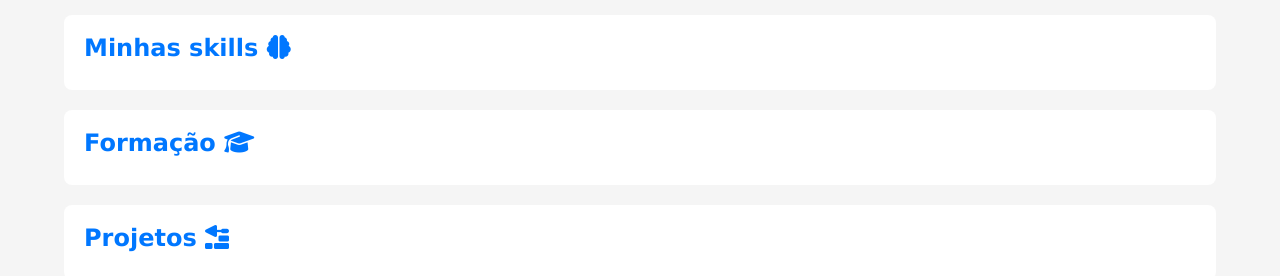
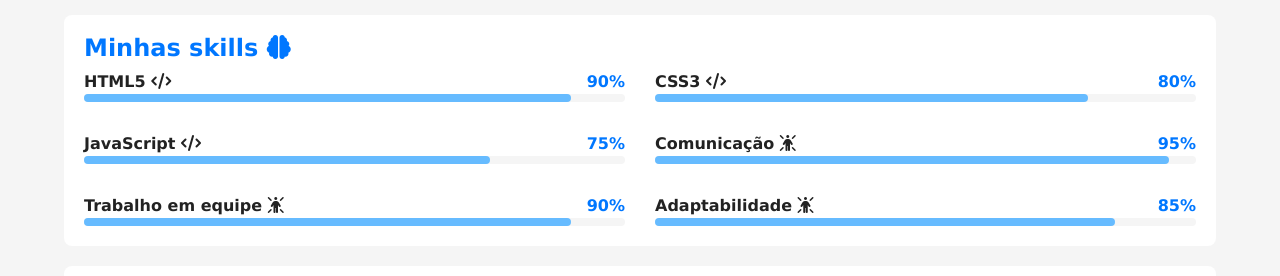
Before and after one commit to CarolineMoto/projeto-portfolio, a plain HTML site: page index.html in a window 1280 px wide. Shown: the part 1220-1496 px from the top of the page. Drawn offline with Linux system fonts and the light colour scheme.

Commit message:
skills criadas

```diff
--- a/estilos/style.css
+++ b/estilos/style.css
@@ -142,3 +142,45 @@ article h2 {
   height: 100%;
   border-radius: 8px;
 }
+
+#skill-container {
+  display: grid;
+  grid-template-columns: 1fr;
+  gap: 30px;
+}
+
+#skill-container .info {
+  display: flex;
+  justify-content: space-between;
+  align-items: center;
+}
+
+#skill-container .nome {
+  font-weight: bold;
+  color: var(--texto);
+}
+
+#skill-container .porcent {
+  font-weight: bold;
+  color: var(--destaque);
+}
+
+#skill-container .barra {
+  width: 100%;
+  height: 8px;
+  background-color: var(--fundo-principal);
+  border-radius: 4px;
+}
+
+#skill-container .progresso {
+  height: 100%;
+  background-color: var(--destaque-inverso);
+  border-radius: 4px;
+}
+
+
+@media screen and (min-width: 768px) {
+  #skill-container {
+    grid-template-columns: 1fr 1fr;
+  }
+}
--- a/index.html
+++ b/index.html
@@ -42,6 +42,91 @@
             </article>
             <article id="skills">
                 <h2>Minhas skills <i class="fa-solid fa-brain"></i></h2>
+                <div id="skill-container">
+                    <div class="item">
+                        <div class="info">
+                            <span class="nome">
+                                HTML5 <i class="fa-solid fa-code"></i>
+                            </span>
+                            <span class="porcent">
+                                90%
+                            </span>
+                        </div>
+                        <div class="barra">
+                            <div class="progresso" style="width: 90%;"></div>
+                        </div>
+                    </div>
+
+                    <div class="item">
+                        <div class="info">
+                            <span class="nome">
+                                CSS3 <i class="fa-solid fa-code"></i>
+                            </span>
+                            <span class="porcent">
+                                80%
+                            </span>
+                        </div>
+                        <div class="barra">
+                            <div class="progresso" style="width: 80%;"></div>
+                        </div>
+                    </div>
+
+                    <div class="item">
+                        <div class="info">
+                            <span class="nome">
+                                JavaScript <i class="fa-solid fa-code"></i>
+                            </span>
+                            <span class="porcent">
+                                75%
+                            </span>
+                        </div>
+                        <div class="barra">
+                            <div class="progresso" style="width: 75%;"></div>
+                        </div>
+                    </div>
+
+                    <div class="item">
+                        <div class="info">
+                            <span class="nome">
+                                Comunicação <i class="fa-solid fa-person-rays"></i>
+                            </span>
+                            <span class="porcent">
+                                95%
+                            </span>
+                        </div>
+                        <div class="barra">
+                            <div class="progresso" style="width: 95%;"></div>
+                        </div>
+                    </div>
+
+                    <div class="item">
+                        <div class="info">
+                            <span class="nome">
+                                Trabalho em equipe <i class="fa-solid fa-person-rays"></i>
+                            </span>
+                            <span class="porcent">
+                                90%
+                            </span>
+                        </div>
+                        <div class="barra">
+                            <div class="progresso" style="width: 90%;"></div>
+                        </div>
+                    </div>
+
+                    <div class="item">
+                        <div class="info">
+                            <span class="nome">
+                                Adaptabilidade <i class="fa-solid fa-person-rays"></i>
+                            </span>
+                            <span class="porcent">
+                                85%
+                            </span>
+                        </div>
+                        <div class="barra">
+                            <div class="progresso" style="width: 85%;"></div>
+                        </div>
+                    </div>
+                </div>
             </article>
             <article id="formacao">
                 <h2>Formação <i class="fa-solid fa-graduation-cap"></i></h2>
```
